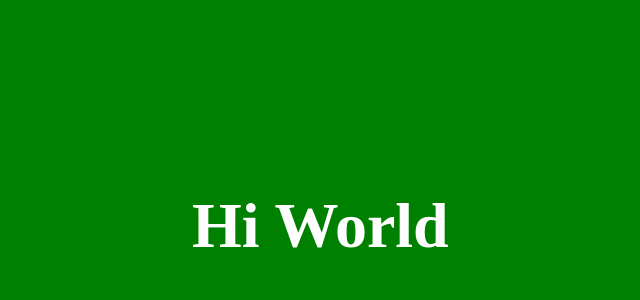
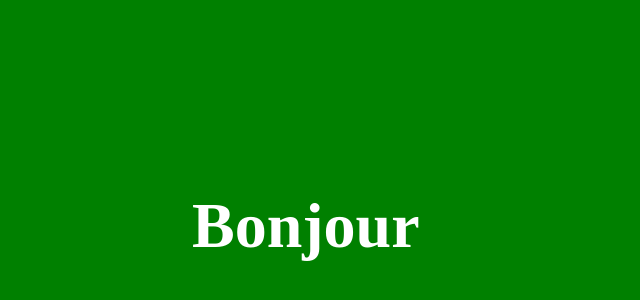
Before and after one commit to rouki91/Hello, a plain HTML site: page index.html in a window 1280 px wide. Shown: the part 174-474 px from the top of the page, without its empty margins (320-960 px from the left). Drawn offline with Linux system fonts and the light colour scheme.

Commit message:
Hi -> bonjour

```diff
--- a/index.html
+++ b/index.html
@@ -17,6 +17,6 @@
 		font-size: 4em;
 	}
 	</style>
-	<h1>Hi World</h1>
+	<h1>Bonjour</h1>
 </body>
 </html>
```
